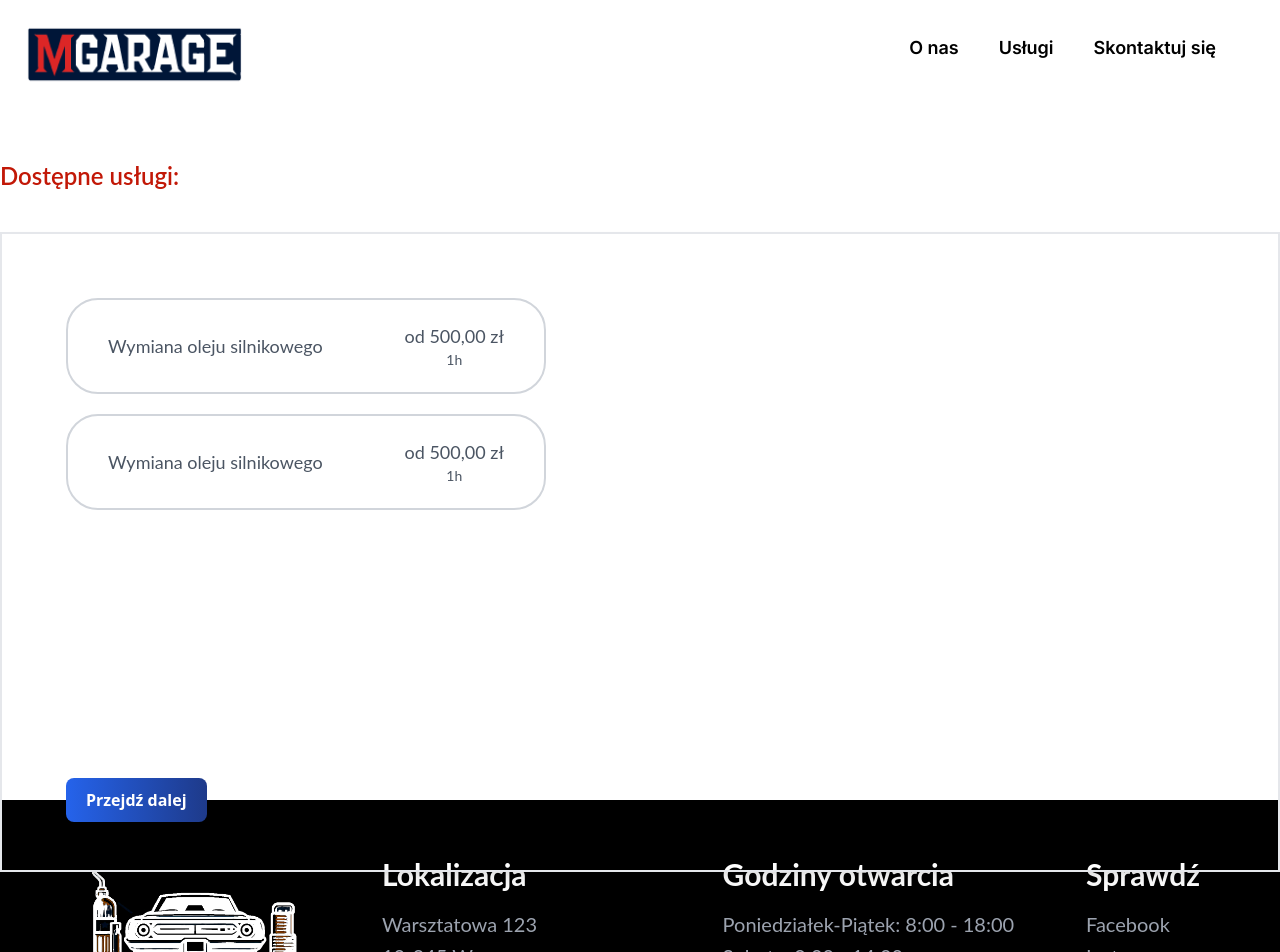
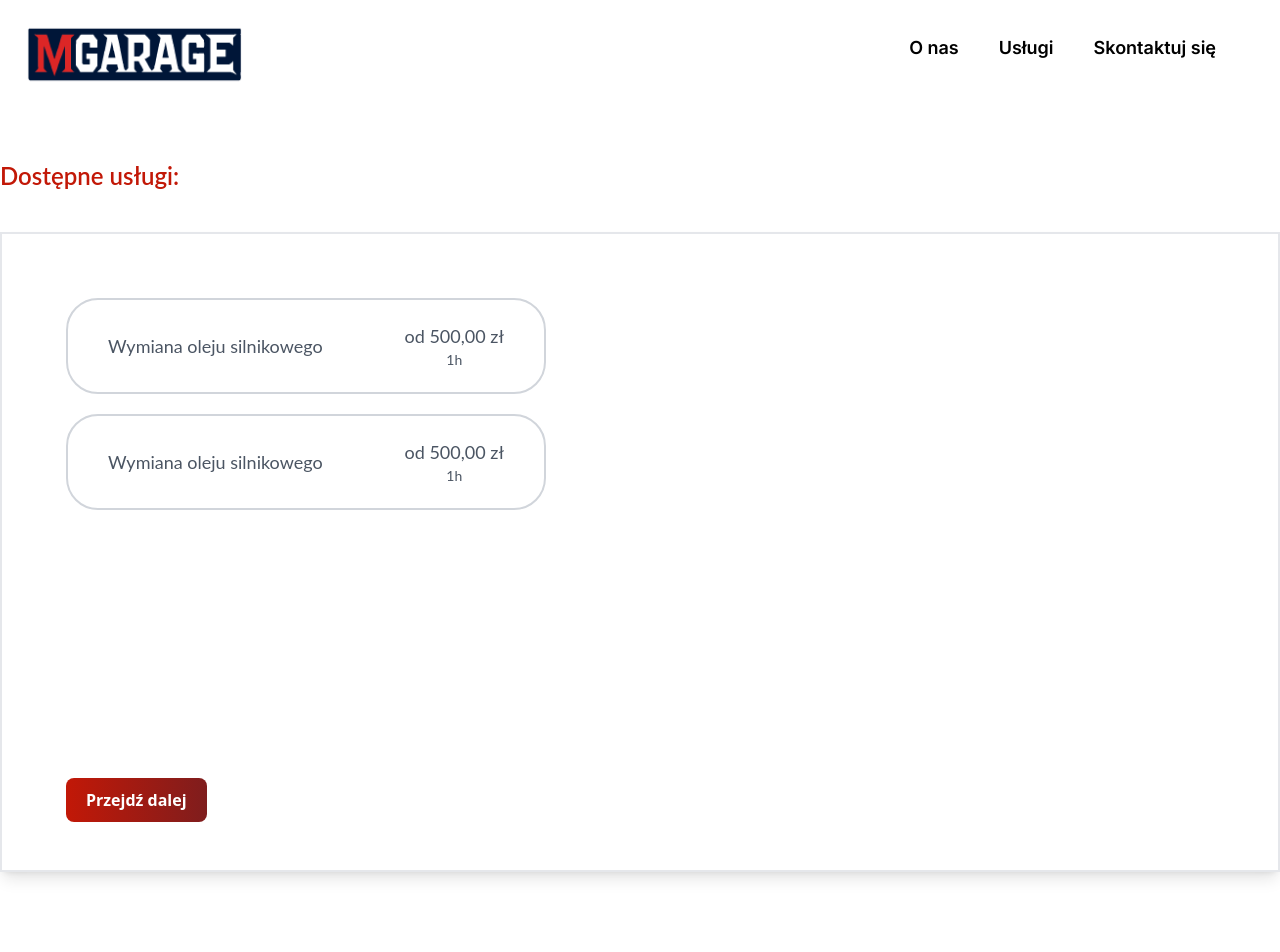
Before and after one commit to mg300/mgarage, a Next.js app: page /book in a window 1280 px wide. Shown: the top 952 px of the page. Built offline with nearby package versions, Linux system fonts and the light colour scheme.

Commit message:
feat: add form - layotu

```diff
--- a/src/app/book/page.tsx
+++ b/src/app/book/page.tsx
@@ -20,9 +20,9 @@ function Page() {
     }
   };
   return (
-    <div className="h-screen pt-40 font-body  mx-auto max-w-[80rem] ">
+    <div className="min-h-screen pt-40 font-body  mx-auto max-w-[80rem] ">
       <p className="text-logo font-semibold text-2xl mb-10">Dostępne usługi:</p>
-      <div className=" relative p-16 border-2 border-solid border-gray-200 shadow-lg min-h-[40rem]">
+      <div className=" relative p-16 border-2 border-solid border-gray-200 shadow-lg min-h-[40rem] mb-20">
         <div className="flex flex-col lg:flex-row gap-36">
           <div className="flex flex-col gap-5">
             <button
@@ -82,8 +82,8 @@ function Page() {
             )}
           </div>
         </div>
-        <Link href="/vehicle" className="absolute bottom-10">
-          <Button>Przejdź dalej</Button>
+        <Link href="/book/vehicle" className="absolute bottom-10">
+          <Button color="red">Przejdź dalej</Button>
         </Link>
       </div>
     </div>
```
